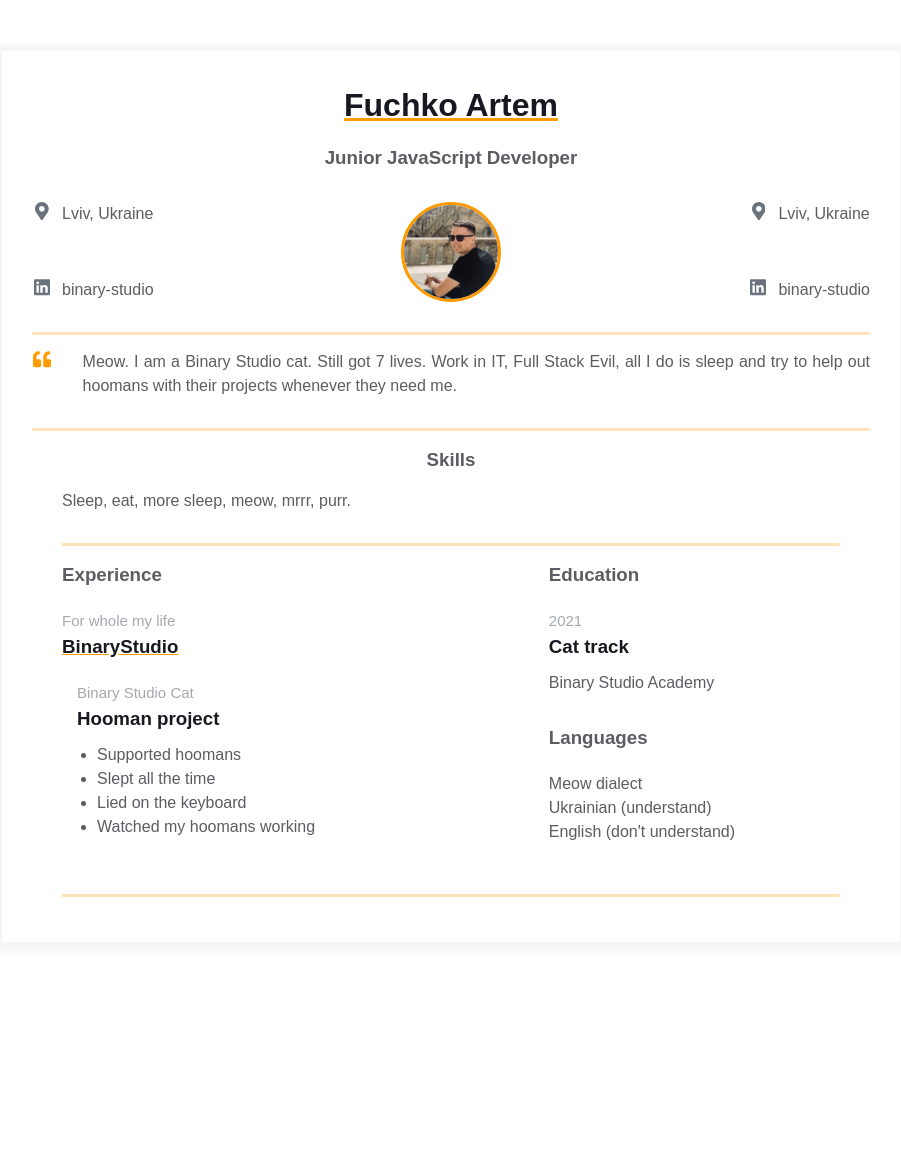
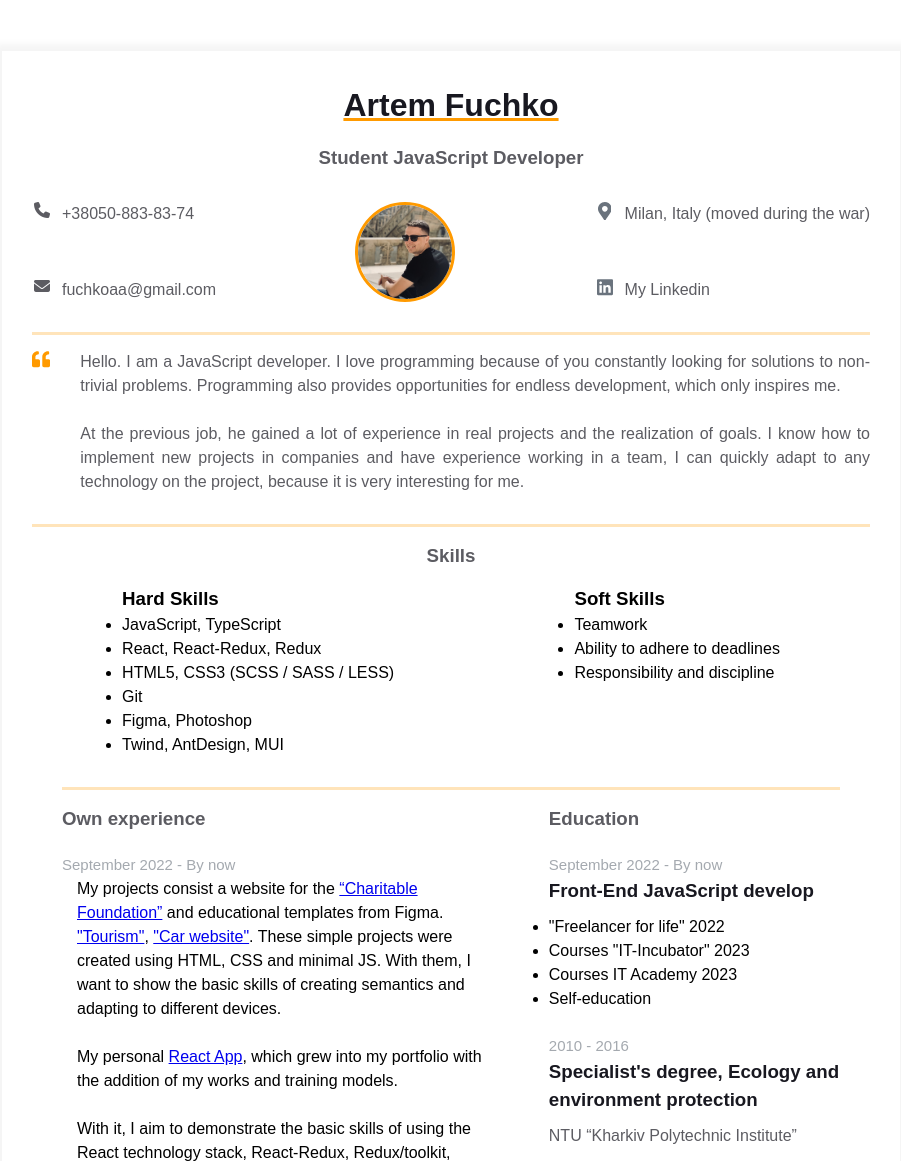
Before and after one commit to ADepT-Freelancer/homepage, a plain HTML site: page index.html in a window 1280 px wide. Shown: the top 1161 px of the page, without its empty margins (189-1090 px from the left). Before the commit the page ends 993 px from the top, so only its background shows below. Drawn offline with Linux system fonts and the light colour scheme.

Commit message:
added own info into resume

```diff
--- a/index.html
+++ b/index.html
@@ -12,54 +12,32 @@
       <div class="resume">
         <div class="container">
           <div class="resume__block">
-            <h1 class="contact-info__header">Fuchko Artem</h1>
-            <h3 class="contact-info__sub-header">Junior JavaScript Developer</h3>
+            <h1 class="contact-info__header"> Artem Fuchko</h1>
+            <h3 class="contact-info__sub-header">Student JavaScript Developer</h3>
 
             <div class="contact_info_container fh">
               <div class="contact-info__block">
 
 
 
-                <a href="" rel="author" class="contact-info__item">
+                <a
+
+                href="tel:+380508838374"
+                rel="author" class="contact-info__item">
                   <div class="contact-info__item-icon-wrapper">
-                    <svg
-                      class="contact-info__item-icon"
-                      xmlns="http://www.w3.org/2000/svg"
-                      viewBox="0 0 384 512"
-                    >
-                      <path
-                        d="M172.268 501.67C26.97 291.031 0 269.413 0 192 0 85.961 85.961 0 192
-                        0s192 85.961 192 192c0 77.413-26.97 99.031-172.268 309.67-9.535
-                        13.774-29.93 13.773-39.464 0zM192 272c44.183 0 80-35.817
-                        80-80s-35.817-80-80-80-80 35.817-80 80 35.817 80 80 80z"
-                      ></path>
-                    </svg>
+                    <i class="fa-solid fa-phone"></i>
                   </div>
-                  <span>Lviv, Ukraine</span>
+                  <span>+38050-883-83-74</span>
                 </a>
                 <a
-                  href="https://ua.linkedin.com/company/binary-studio_241166"
+                href="mailto:fuchkoaa@gmail.com"
                   rel="author"
                   class="contact-info__item"
                 >
                   <div class="contact-info__item-icon-wrapper">
-                    <svg
-                      class="contact-info__item-icon"
-                      xmlns="http://www.w3.org/2000/svg"
-                      viewBox="0 0 448 512"
-                    >
-                      <path
-                        d="M416 32H31.9C14.3 32 0 46.5 0 64.3v383.4C0 465.5 14.3 480 31.9
-                        480H416c17.6 0 32-14.5 32-32.3V64.3c0-17.8-14.4-32.3-32-32.3zM135.4
-                        416H69V202.2h66.5V416zm-33.2-243c-21.3 0-38.5-17.3-38.5-38.5S80.9 96
-                        102.2 96c21.2 0 38.5 17.3 38.5 38.5 0 21.3-17.2 38.5-38.5 38.5zm282.1
-                        243h-66.4V312c0-24.8-.5-56.7-34.5-56.7-34.6 0-39.9 27-39.9
-                        54.9V416h-66.4V202.2h63.7v29.2h.9c8.9-16.8 30.6-34.5 62.9-34.5 67.2
-                        0 79.7 44.3 79.7 101.9V416z"
-                      ></path>
-                    </svg>
+                    <i class="fa-solid fa-envelope"></i>
                   </div>
-                  <span>binary-studio</span>
+                  <span>fuchkoaa@gmail.com</span>
                 </a>
               </div>
 
@@ -89,10 +67,10 @@
                       ></path>
                     </svg>
                   </div>
-                  <span>Lviv, Ukraine</span>
+                  <span>Milan, Italy (moved during the war)</span>
                 </a>
                 <a
-                  href="https://ua.linkedin.com/company/binary-studio_241166"
+                  href="https://linkedin.com/in/artem-fuchko-4a9217208"
                   rel="author"
                   class="contact-info__item"
                 >
@@ -113,7 +91,7 @@
                       ></path>
                     </svg>
                   </div>
-                  <span>binary-studio</span>
+                  <span> My Linkedin</span>
                 </a>
 
               </div>
@@ -141,16 +119,14 @@
                 </svg>
               </div>
               <p class="intro_text">
-                Meow. I am a Binary Studio cat. Still got 7 lives. Work in IT,
-                Full Stack Evil, all I do is sleep and try to help out hoomans
-                with their projects whenever they need me.
+                Hello. I am a JavaScript developer. I love programming because of you constantly looking for solutions to non-trivial problems. Programming also provides opportunities for endless development, which only inspires me.
+               <br>
+               <br>
+
+               At the previous job, he gained a lot of experience in real projects and the realization of goals. I know how to implement new projects in companies and have experience working in a team, I can quickly adapt to any technology on the project, because it is very interesting for me.
               </p>
+
             </div>
-
-
-
-
-
           </div>
 
           <!-- Skills block -->
@@ -159,9 +135,33 @@
             <div class="resume__block">
               <div class="skills">
                 <h3 class="skills__header">Skills</h3>
+
+                <div class="main-info fh">
+
+
+                  <p class="skills__text">
+                    <ul>
+                     <h3> Hard Skills </h3>
+
+                      <li>JavaScript, TypeScript</li>
+                      <li>React, React-Redux, Redux  </li>
+                      <li>HTML5, CSS3 (SCSS / SASS / LESS)</li>
+                      <li>Git</li>
+                      <li>Figma, Photoshop</li>
+                      <li>Twind, AntDesign, MUI </li>
+                    </ul>
+                  </p>
+
                 <p class="skills__text">
-                  Sleep, eat, more sleep, meow, mrrr, purr.
+                  <ul>
+                   <h3> Soft Skills </h3>
+                    <li>Teamwork</li>
+                    <li>Ability to adhere to deadlines</li>
+                    <li>Responsibility and discipline </li>
+                  </ul>
                 </p>
+                </div>
+
               </div>
             </div>
           </div>
@@ -175,43 +175,50 @@
 
                   <!-- Experiences -->
 
-                  <h3 class="experiences__header">Experience</h3>
+                  <h3 class="experiences__header">Own experience</h3>
                   <div class="experiences__company">
                     <div class="experiences__company-header">
                       <span class="experiences__company-header-durability"
-                        >For whole my life</span
-                      >
-                      <h3 class="experiences__company-header-name">BinaryStudio</h3>
+                        >September 2022 - By now</span >
+                      <!-- <h5 class="experiences__company-header-name"> <ul>
+                        <li>"Freelancer for life" 2022 </li>
+                       <li> Courses "IT-Incubator"  2023 </li>
+                       <li> Courses IT Academy 2023</li>
+                      </ul></h5> -->
                     </div>
 
                     <div class="experiences__company-project">
-                      <span class="experiences__company-project-role"
-                        >Binary Studio Cat</span
-                      >
-                      <h3 class="experiences__company-project-name">Hooman project</h3>
-                      <ul class="experiences__company-project-responsibilities">
+                      <!-- <span class="experiences__company-project-role"
+                        >
+                        Student
+                        </span> -->
+                      <!-- <h3 class="experiences__company-project-name">Own experience</h3> -->
+
+                      My projects consist a website for the <a href="https://offerta.portfolio-example.website/home.html">“Charitable Foundation”</a> and educational templates from Figma.
+                      <a href="https://offerta.portfolio-example.website/sm-home.html">"Tourism"</a>, <a href="http://logoauto.portfolio-example.website/home.html">"Car website"</a>. These simple projects were created using HTML, CSS and minimal JS.
+                      With them, I want to show the basic skills of creating semantics and adapting to different devices.
+<br>
+<br>
+                      My personal <a href="https://portfolio-example.website">React App</a>, which grew into my portfolio with the addition of my works and training models.
+
+<br>
+<br>
+                      With it, I aim to demonstrate the basic skills of using the React technology stack,
+React-Redux, Redux/toolkit, Typescript, Styled-component, React UI framework, working with data arrays.
+Here you will see server search requests with and without additional filters. You can also correspond in online chat.
+Solve matching problems and even make a list of products.
+
+                      <!-- <ul class="experiences__company-project-responsibilities">
                         <li>Supported hoomans</li>
                         <li>Slept all the time</li>
                         <li>Lied on the keyboard</li>
                         <li>Watched my hoomans working</li>
-                      </ul>
+                      </ul> -->
                     </div>
                   </div>
-
-
-
                 </div>
 
-
-
-
-
-
-
                 <div class="additional-info fv">
-
-
-
                   <!-- Additional info -->
 
                   <div class="additional-info fv">
@@ -219,25 +226,44 @@
                       <h3 class="additional-info__education-header">Education</h3>
                       <div class="additional-info__education-university">
                         <span class="additional-info__education-university-durability"
-                          >2021</span
+                          >September 2022 - By now</span
                         >
                         <h3 class="additional-info__education-university-speciality">
-                          Cat track
+                          Front-End JavaScript develop
                         </h3>
                         <p class="additional-info__education-university-name">
-                          Binary Studio Academy
+                          <span class="experiences__company-header-name"> <ul>
+                            <li>"Freelancer for life" 2022 </li>
+                           <li> Courses "IT-Incubator"  2023 </li>
+                           <li> Courses IT Academy 2023</li>
+                           <li> Self-education</li>
+                          </ul></span>
+                        </p>
+                      </div>
+                    </div>
+
+                    <div class="additional-info__education">
+                      <div class="additional-info__education-university">
+                        <span class="additional-info__education-university-durability"
+                          >  2010 - 2016</span
+                        >
+                        <h3 class="additional-info__education-university-speciality">
+                          Specialist's degree, Ecology and environment protection
+                        </h3>
+                        <p class="additional-info__education-university-name">
+                          NTU “Kharkiv Polytechnic Institute”
                         </p>
                       </div>
                     </div>
 
                     <div class="additional-info__languages">
                       <h3 class="additional-info__languages-header">Languages</h3>
-                      <p class="additional-info__languages-item">Meow dialect</p>
+                      <p class="additional-info__languages-item">Ukrainian (C1)</p>
                       <p class="additional-info__languages-item">
-                        Ukrainian (understand)
+                        English (B1)
                       </p>
                       <p class="additional-info__languages-item">
-                        English (don't understand)
+                        Italian (A2)
                       </p>
                     </div>
                   </div>
@@ -254,5 +280,6 @@
         </div>
       </div>
     </main>
+    <script src="https://kit.fontawesome.com/efbea2ff65.js" crossorigin="anonymous"></script>
   </body>
 </html>
```
